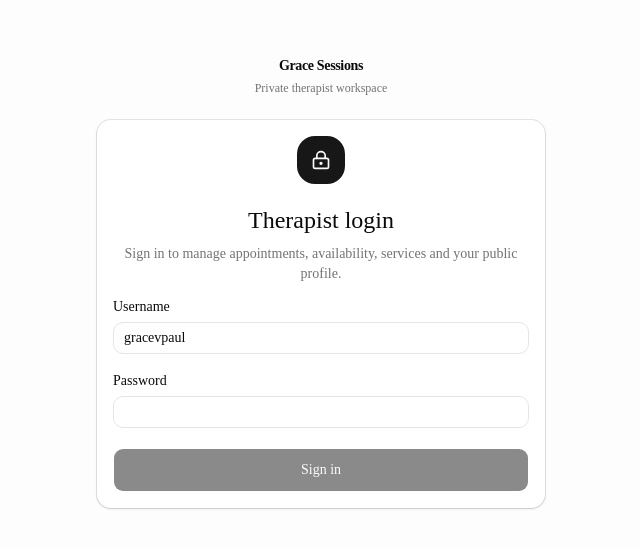
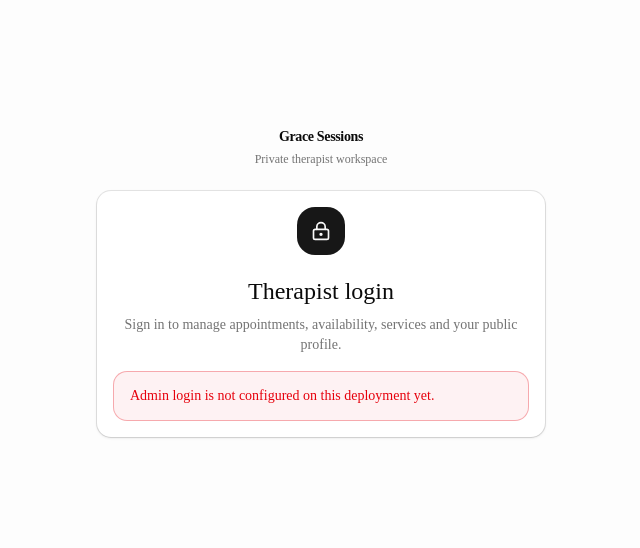
Before and after one commit to Praisepaul/MySLP, a Next.js app: page /admin-login in a window 1280 px wide. Shown: the part 118-666 px from the top of the page, without its empty margins (319-959 px from the left). Built offline with nearby package versions, Linux system fonts and the light colour scheme; no server answers.

Commit message:
Await async admin auth configuration check

```diff
--- a/app/admin-login/page.tsx
+++ b/app/admin-login/page.tsx
@@ -20,7 +20,7 @@ export default async function AdminLoginPage() {
           <p className="text-sm font-semibold tracking-tight">Grace Sessions</p>
           <p className="mt-1 text-xs text-muted-foreground">Private therapist workspace</p>
         </div>
-        <AdminLoginForm configured={isAdminAuthConfigured()} />
+        <AdminLoginForm configured={await isAdminAuthConfigured()} />
       </div>
     </main>
   );
```
